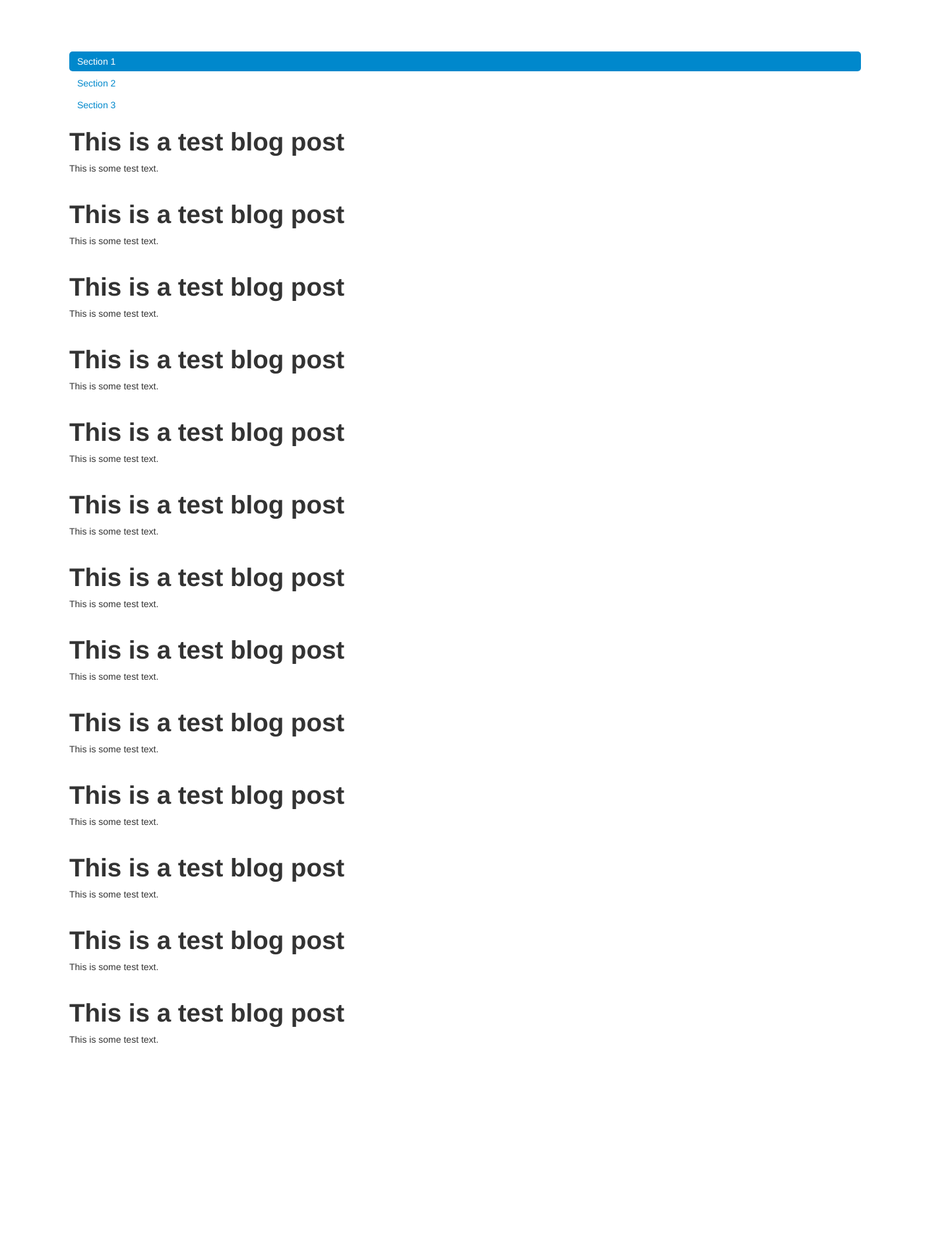
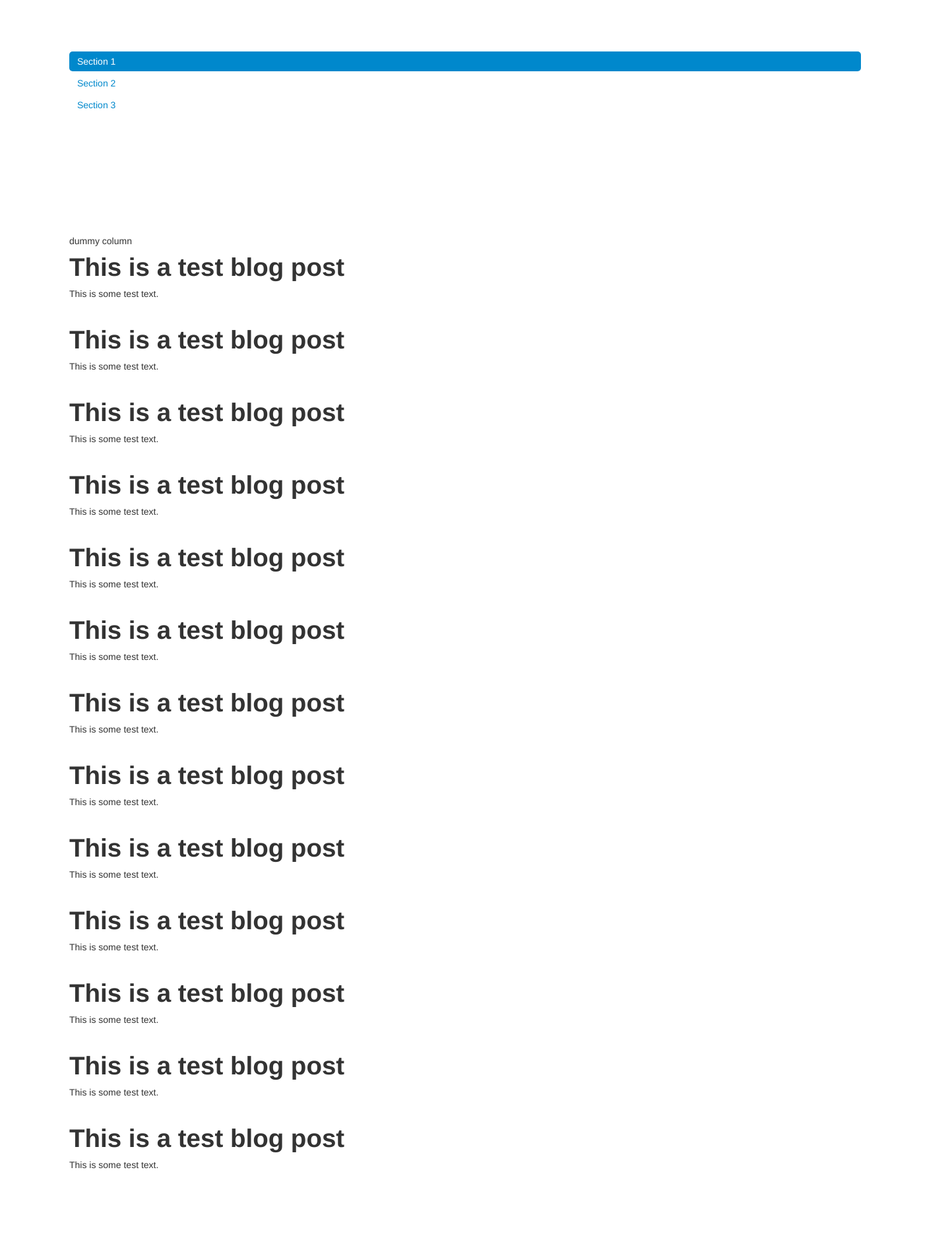
Before and after one commit to jneich/blog, a Flask app: page /blog in a window 1440 px wide. Shown: the part 266-2151 px from the top of the page at 66% size. Before the commit the page ends 1847 px from the top, so only its background shows below. Run offline with Flask 2, Linux system fonts and the light colour scheme.

Commit message:
add dummy col

```diff
--- a/app/templates/blog.html
+++ b/app/templates/blog.html
@@ -18,18 +18,23 @@
 
 
 
+  <div class="container text-center">
+    <div class="row">
+      <nav class="col-sm-3">
+        <ul class="nav nav-pills nav-stacked" data-spy="affix" data-offset-top="205">
+          <li class="active"><a href="#section1">Section 1</a></li>
+          <li><a href="#section2">Section 2</a></li>
+          <li><a href="#section3">Section 3</a></li>
+        </ul>
+      </nav>
+    </div>
+  </div>
+
   <div class="container">
     <div class="row">
       <div class="col-sm-3">
-        <nav>
-          <ul class="nav nav-pills nav-stacked" data-spy="affix" data-offset-top="205">
-            <li class="active"><a href="#section1">Section 1</a></li>
-            <li><a href="#section2">Section 2</a></li>
-            <li><a href="#section3">Section 3</a></li>
-          </ul>
-        </nav>
+        <p> dummy column </p>
       </div>
-
       <div class="col-sm-9">
         <div class="text-center">
         <h1> This is a test blog post </h1>
```
